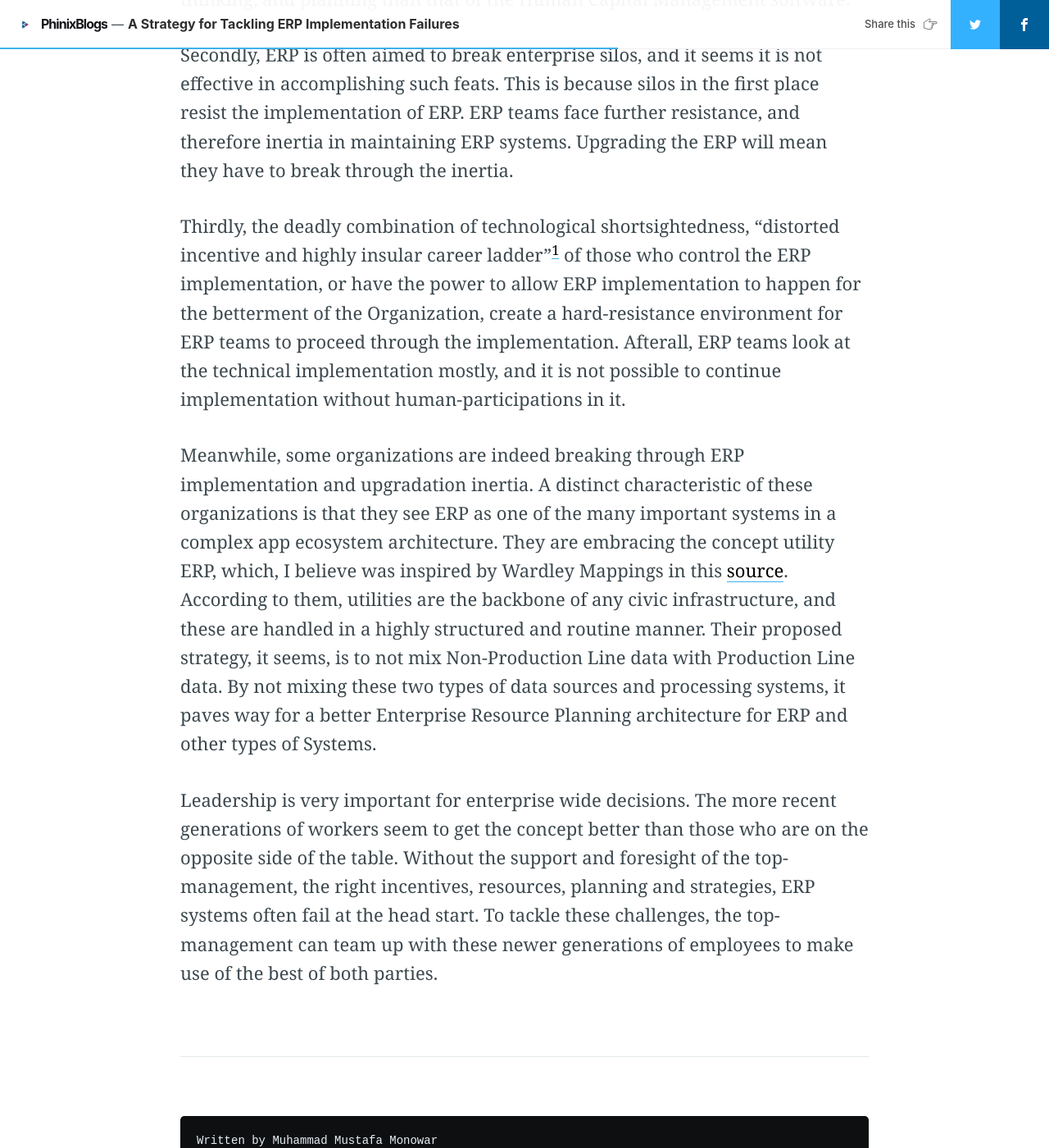
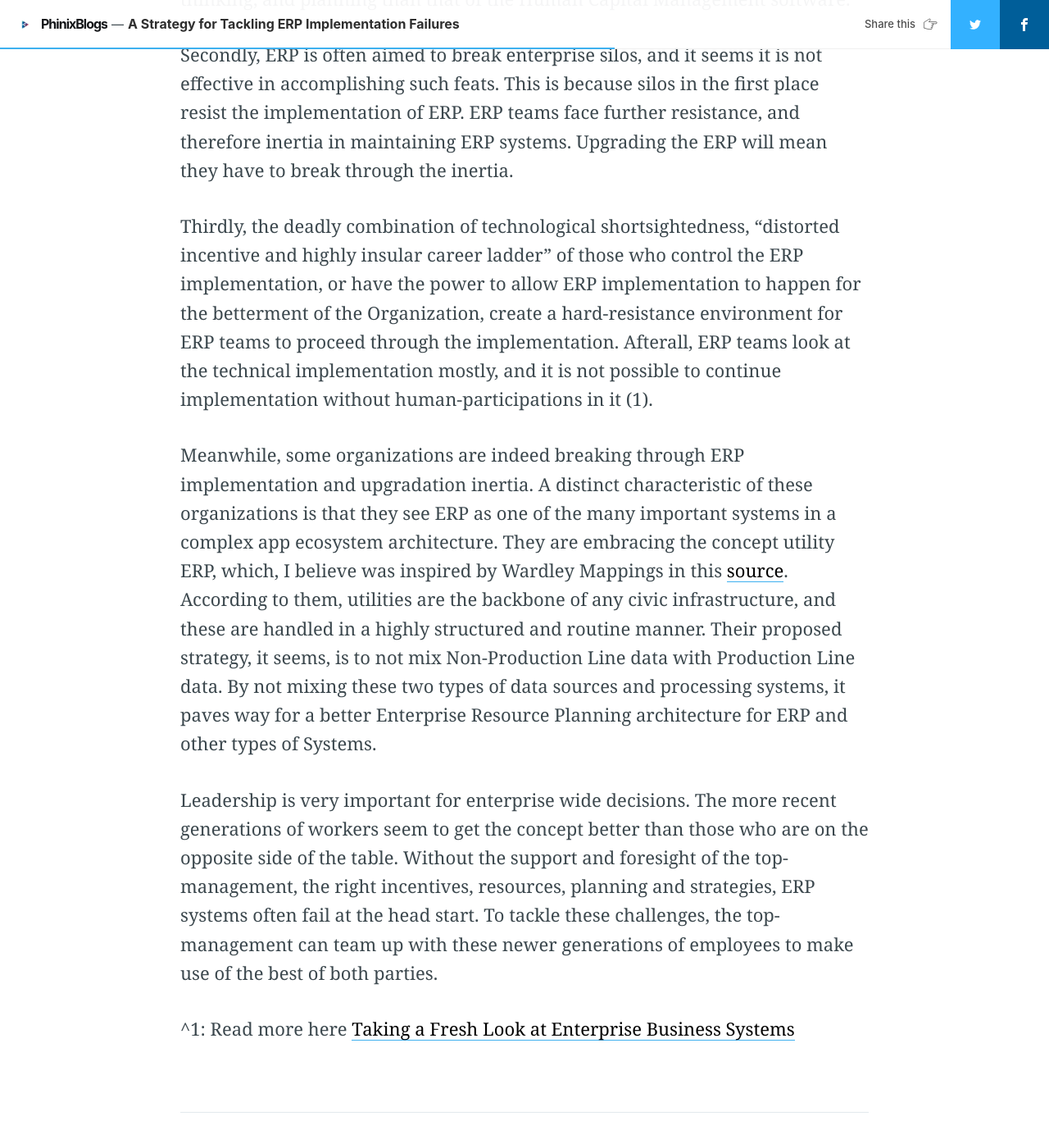
Before and after one commit to phinixgreen/phinixblogs, a Jekyll site: the page built from _posts/2021-06-01-A Strategy for Tackling ERP Implentation Failures.md, in a window 1280 px wide and 1400 px high, scrolled down 2050 px. Shown: the whole window at 82% size. Built offline with Jekyll 4.4.1, drawn with Linux system fonts in a browser that asks for light colours; nearby versions of some CDN libraries; comment, search, counter and statistics services are not loaded; some of the changed text lies outside the part shown.

Commit message:
reference update

```diff
--- a/_posts/2021-06-01-A Strategy for Tackling ERP Implentation Failures.md
+++ b/_posts/2021-06-01-A Strategy for Tackling ERP Implentation Failures.md
@@ -22,14 +22,14 @@ Firstly, ERP might be seen as one of the many big systems. Big systems are usual
 
 Secondly, ERP is often aimed to break enterprise silos, and it seems it is not effective in accomplishing such feats. This is because silos in the first place resist the implementation of ERP. ERP teams face further resistance, and therefore inertia in maintaining ERP systems. Upgrading the ERP will mean they have to break through the inertia.
 
-Thirdly, the deadly combination of technological shortsightedness, "distorted incentive and highly insular career ladder"[^1] of those who control the ERP implementation, or have the power to allow ERP implementation to happen for the betterment of the Organization, create a hard-resistance environment for ERP teams to proceed through the implementation. Afterall, ERP teams look at the technical implementation mostly, and it is not possible to continue implementation without human-participations in it.
+Thirdly, the deadly combination of technological shortsightedness, "distorted incentive and highly insular career ladder" of those who control the ERP implementation, or have the power to allow ERP implementation to happen for the betterment of the Organization, create a hard-resistance environment for ERP teams to proceed through the implementation. Afterall, ERP teams look at the technical implementation mostly, and it is not possible to continue implementation without human-participations in it (1).
 
 Meanwhile, some organizations are indeed breaking through ERP implementation and upgradation inertia. A distinct characteristic of these organizations is that they see ERP as one of the many important systems in a complex app ecosystem architecture. They are embracing the concept utility ERP, which, I believe was inspired by Wardley Mappings in this [source](https://dzone.com/articles/assessing-legacy-erp-systems-with-wardley-maps). According to them, utilities are the backbone of any civic infrastructure, and these are handled in a highly structured and routine manner. Their proposed strategy, it seems, is to not mix Non-Production Line data with Production Line data. By not mixing these two types of data sources and processing systems, it paves way for a better Enterprise Resource Planning architecture for ERP and other types of Systems.
 
 Leadership is very important for enterprise wide decisions. The more recent generations of workers seem to get the concept better than those who are on the opposite side of the table. Without the support and foresight of the top-management, the right incentives, resources, planning and strategies, ERP systems often fail at the head start. To tackle these challenges, the top-management can team up with these newer generations of employees to make use of the best of both parties.
 
 
-[^1]: [Taking a Fresh Look at Enterprise Business Systems](https://itrevolution.com/taking-a-fresh-look-at-enterprise-business-systems/)
+^1: Read more here [Taking a Fresh Look at Enterprise Business Systems](https://itrevolution.com/taking-a-fresh-look-at-enterprise-business-systems/)
 
 ---
 
```
